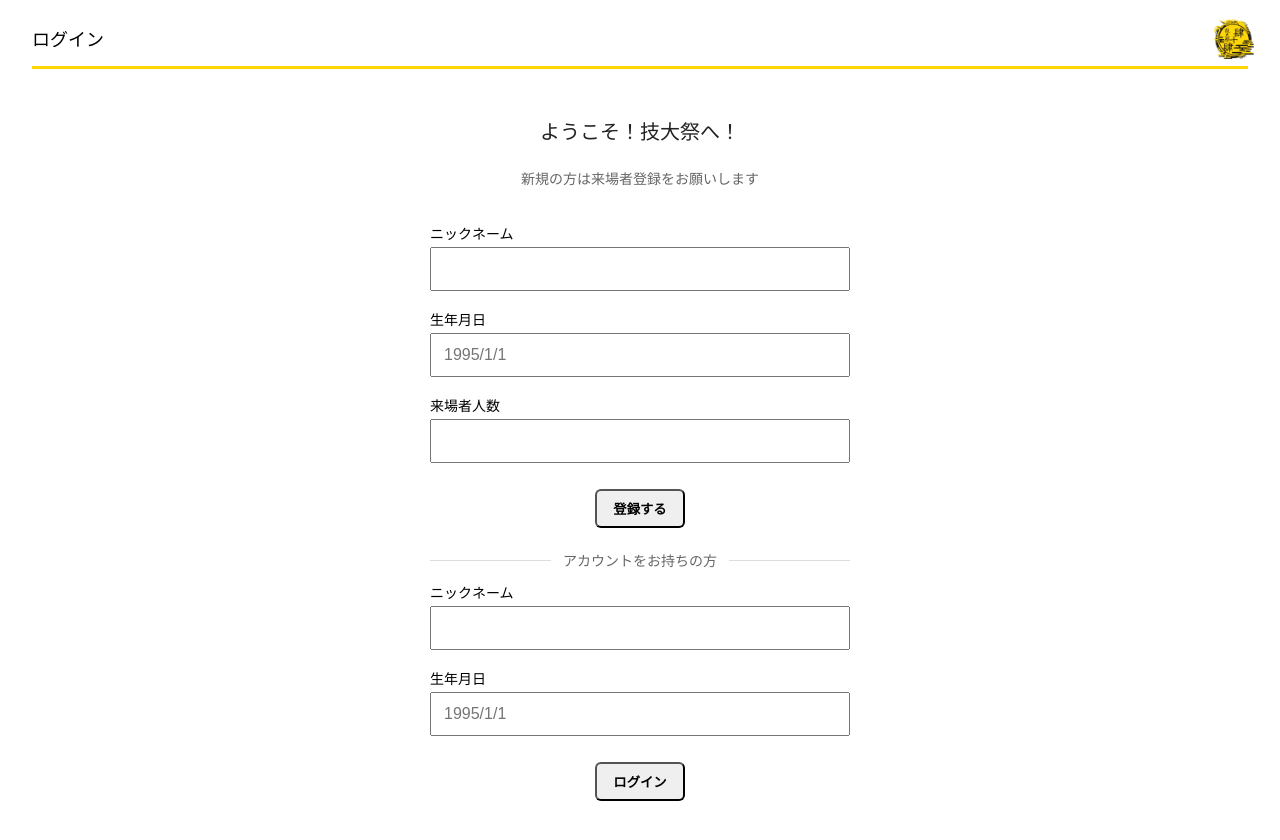
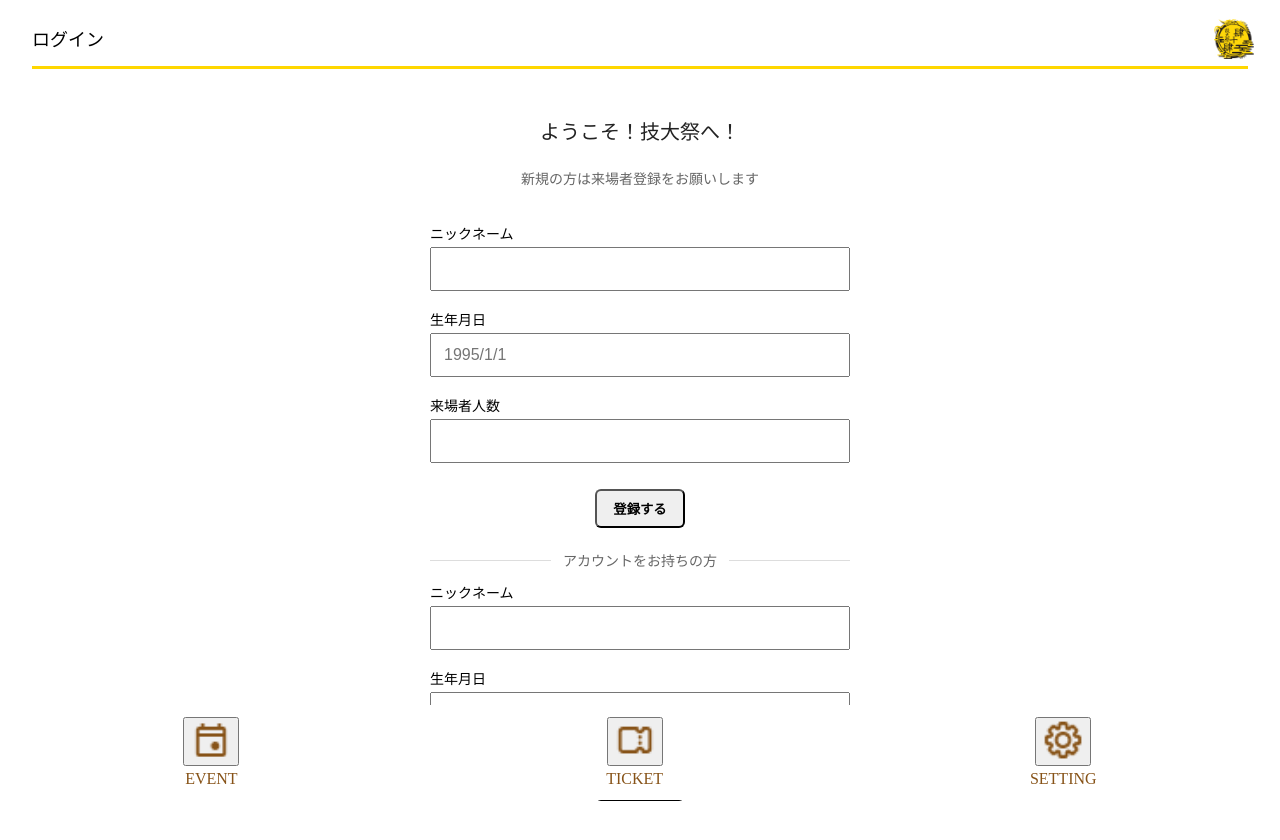
Before and after one commit to nutmeg-TeamRyoku-Cha/Ticket-Distribute, a React (Vite) app in the folder web/: page /login in a window 1280 px wide. Shown: the top 840 px of the page. Built offline with nearby package versions, Linux system fonts and the light colour scheme.

Commit message:
[fix] footer component & Button component

```diff
--- a/web/src/App.tsx
+++ b/web/src/App.tsx
@@ -3,6 +3,7 @@ import { useState } from "react";
 
 //Header & Footer
 import Header from "./components/Header";
+import Footer from "./components/Footer";
 
 //Page
 import LoginPage from "./pages/login";
--- /dev/null
+++ b/web/src/components/Footer.css
@@ -0,0 +1,18 @@
+.footer {
+  position: fixed;
+  bottom: 0;
+  left: 0;
+  width: 100%;
+  display: flex;
+  justify-content: space-around;
+  align-items: center;
+  padding: 12px 0;
+  background-color: #fff;
+  z-index: 1000;
+}
+.footer-item {
+  display: flex;
+  flex-direction: column;
+  align-items: center;
+  gap: 4px;
+}
--- /dev/null
+++ b/web/src/components/Footer.tsx
@@ -0,0 +1,23 @@
+import React from 'react';
+import './Footer.css';
+import Label from './atomic/Label';
+import LogoIcon from './atomic/LogoIcon';
+const Footer = () => {
+  return (
+    <footer className="footer">
+      <div className="footer-item">
+        <LogoIcon icon="/images/event-icon.png" alt="イベントアイコン" variant="footer" />
+        <Label text="EVENT" variant="footer" color='#875318'/>
+      </div>
+      <div className="footer-item">
+        <LogoIcon icon="/images/ticket-icon.png" alt="チケットアイコン" variant="footer" />
+        <Label text="TICKET" variant="footer" color='#875318'/>
+      </div>
+      <div className="footer-item">
+        <LogoIcon icon="/images/setting-icon.png" alt="設定アイコン" variant="footer" />
+        <Label text="SETTING" variant="footer" color='#875318'/>
+      </div>
+    </footer>
+  );
+};
+export default Footer;
--- a/web/src/components/atomic/Button.css
+++ b/web/src/components/atomic/Button.css
@@ -27,24 +27,6 @@
   border: 2px solid black;
 }
 
-.button-ticket {
-  background-color: white;
-  color: black;
-  border: 2px solid black;
-}
-
-.button-event {
-  background-color: white;
-  color: black;
-  border: 2px solid black;
-}
-
-.button-setting {
-  background-color: white;
-  color: black;
-  border: 2px solid black;
-}
-
 .button-icon {
   width: 20px;
   height: 20px;
--- a/web/src/components/atomic/Button.tsx
+++ b/web/src/components/atomic/Button.tsx
@@ -4,10 +4,7 @@ import "./Button.css";
 export type ButtonVariant =
   | "primary"
   | "registration"
-  | "login"
-  | "ticket"
-  | "event"
-  | "setting";
+  | "login";
 
 export type ButtonProps = {
   label: React.ReactNode;
@@ -32,12 +29,6 @@ const Button: React.FC<ButtonProps> = ({
         return `button button-registration ${className}`;
       case "login":
         return `button button-login ${className}`;
-      case "ticket":
-        return `button button-ticket ${className}`;
-      case "event":
-        return `button button-event ${className}`;
-      case "setting":
-        return `button button-setting ${className}`;
       default:
         return `button button-primary ${className}`;
     }
--- a/web/src/components/atomic/LogoIcon.tsx
+++ b/web/src/components/atomic/LogoIcon.tsx
@@ -5,7 +5,7 @@ type IconProps = {
   icon: string;
   alt?: string;
   onClick: () => void;
-  variant?: 'logo' | 'default';
+  variant?: 'logo' | 'ticket'| 'event'| 'setting'| 'default';
   type?: 'button' | 'submit' | 'reset';
 };
 
@@ -14,6 +14,13 @@ const Icon: React.FC<IconProps> = ({ icon, alt = '', onClick, variant = 'default
     switch (variant) {
       case 'logo':
         return 'icon icon-logo';
+
+      case 'ticket':
+        return 'icon icon-ticket';
+      case 'event':
+        return 'icon icon-event';
+      case 'setting':
+        return 'icon icon-setting';
       default:
         return 'icon';
     }
--- a/web/src/pages/login.tsx
+++ b/web/src/pages/login.tsx
@@ -6,6 +6,7 @@ import Button from "../components/atomic/Button"
 import Header from "../components/Header"
 
 import "./login.css"
+import Footer from "../components/Footer"
 
 const LoginPage: React.FC = () => {
   const [regNickname, setRegNickname] = useState("");
@@ -49,6 +50,7 @@ const LoginPage: React.FC = () => {
           </div>
         </div>
       </div>
+      <Footer/>
     </>
   );
 };
```
